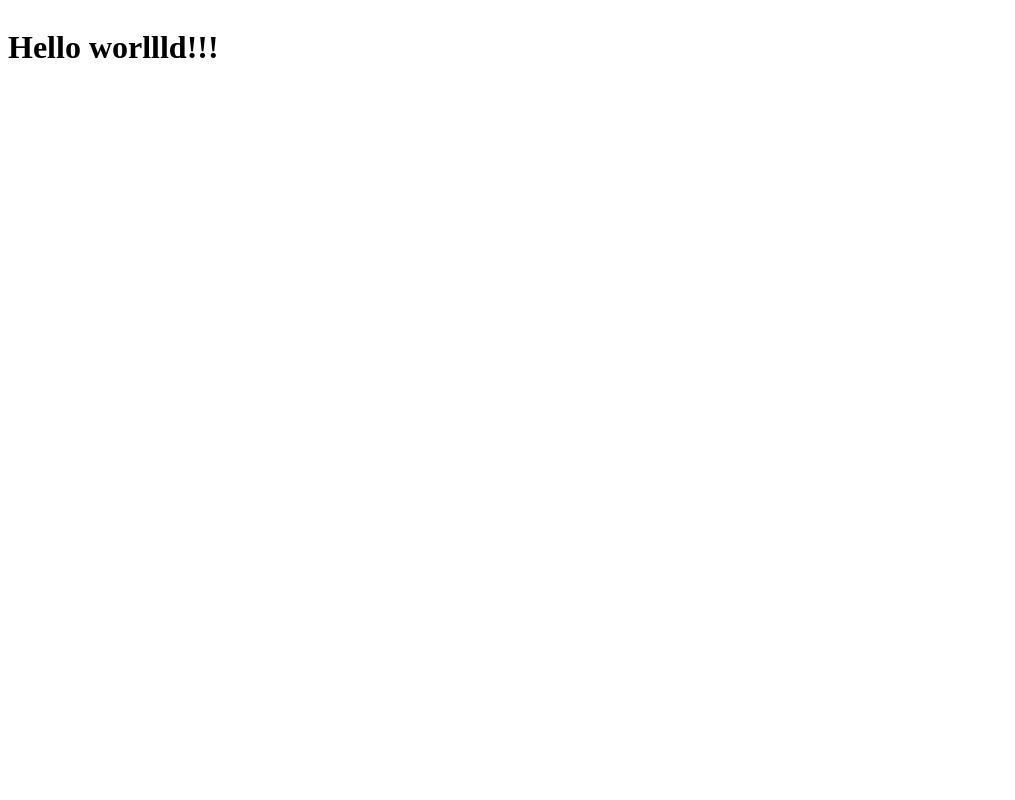
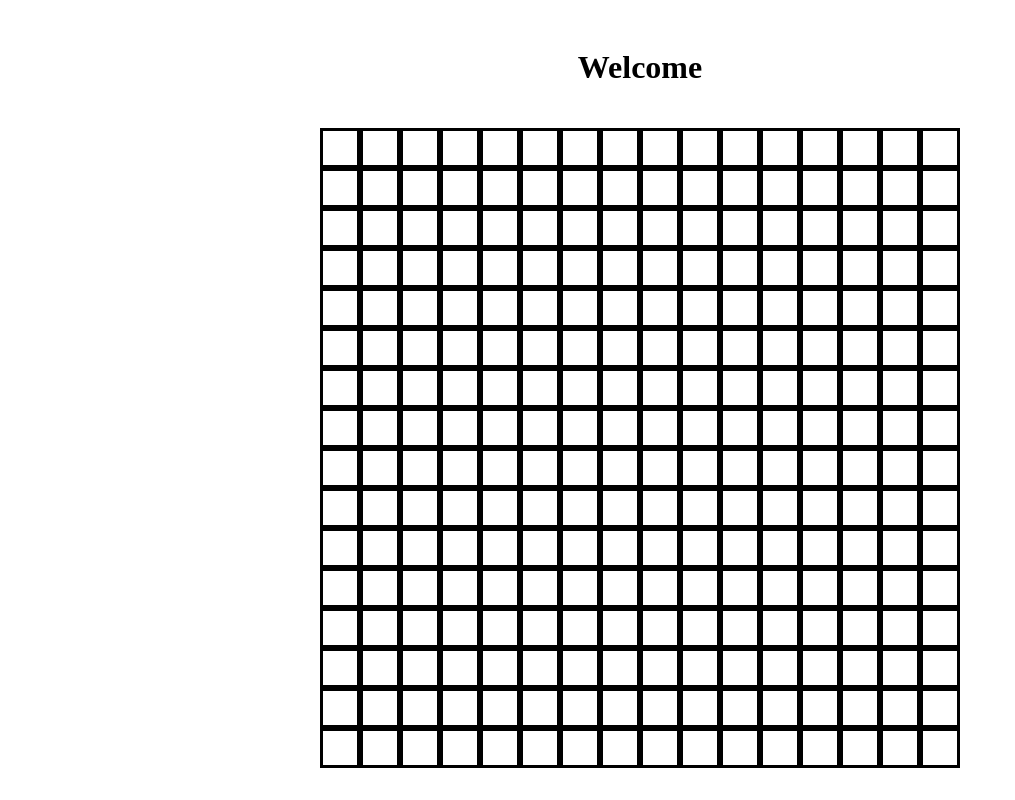
Before and after one commit to L33thaxor118/pixel-canvas-website, a React app: page / in a window 1280 px wide. Shown: the whole page, without its empty margins (0-1015 px from the left). Built offline with nearby package versions, Linux system fonts and the light colour scheme; the HTML template or start-up script is replaced by a standard one.

Commit message:
Add google font

```diff
--- a/src/app.tsx
+++ b/src/app.tsx
@@ -1,17 +1,79 @@
 import * as React from "react"
+import { useCallback, useState, memo } from "react"
 
 export default function App() {
-    const style1: React.CSSProperties = {
-    }
-    const style2: React.CSSProperties = {
+    const defaultColor = 0x000000
+    const [matrix, setMatrix] = useState(Array.from(Array(16), () => new Array(16).fill(defaultColor)))
+
+    const container: React.CSSProperties = {
         width: "100%",
         height: "100%",
         display: "flex",
+        flexDirection: "column",
         alignItems: "center",
     }
+    const title: React.CSSProperties = {
+        width: "100%",
+        height: "auto",
+        padding: "20px",
+        textAlign: "center",
+        fontFamily: "Chakra Petch",
+    }
+    const grid: React.CSSProperties = {
+        display: "grid",
+        gridTemplateColumns: "repeat(16, 40px)",
+        gridTemplateRows: "repeat(16, 40px)"
+    }
+    const item: React.CSSProperties = {
+        backgroundColor: 'red',
+        borderStyle: 'solid'
+    }
+
+    const onPressHandler = useCallback((x: number, y: number)=> {
+        console.log("pressed x: " + x + ", y: " + y)
+        setMatrix((prevMatrix)=>{
+            const newMatrix = [...prevMatrix]
+            newMatrix[y][x] = 0xff0000
+            console.log(newMatrix)
+            return newMatrix
+        })
+    }, [])
+
     return (
-        <div style={style2}>
-            <h1 style={style1}>Hello worllld!!!</h1>
+        <div style={container}>
+            <h1 style={title}>Welcome</h1>
+            <div style={grid}>
+                {matrix.flatMap(
+                    (row, y)=>row.map((color, x)=><Pixel key={"x:"+x+"y:"+y} color={color} x={x} y={y} onPress={onPressHandler}/>)
+                )}
+            </div>
         </div>
     )
 }
+
+interface PixelPropTypes {
+    x: number,
+    y: number,
+    color: number,
+    onPress: (x: number, y: number) => void
+}
+
+const Pixel = memo((props: PixelPropTypes) => {
+    console.log("rendering pixel")
+    const [focused, setFocused] = useState(false)
+    const item: React.CSSProperties = {
+        backgroundColor: `#${props.color.toString(16)}`,
+        borderStyle: 'solid',
+        borderColor: focused ? 'white' : 'black',
+        cursor: 'pointer'
+    }
+    return (
+        <div
+            style={item}
+            onClick={()=>props.onPress(props.x, props.y)}
+            onMouseEnter={()=>setFocused(true)}
+            onMouseLeave={()=>setFocused(false)}>
+
+        </div>
+    )
+})
```
Also changed, not shown: 1 other file (tests, documents, lock files or other folders).
